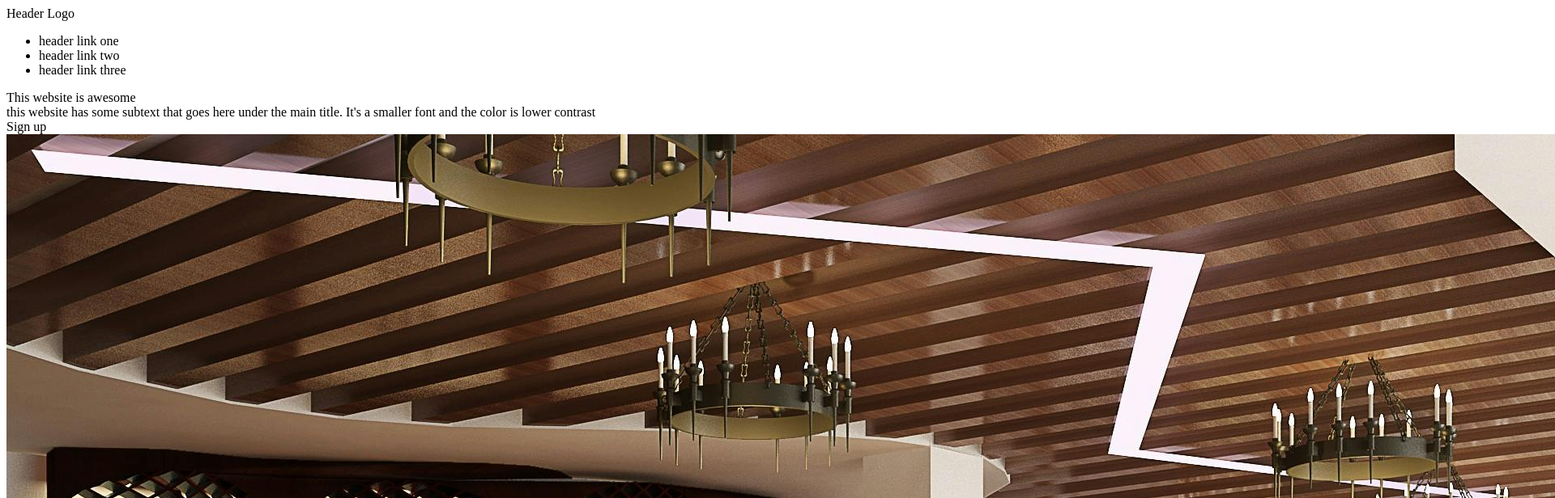
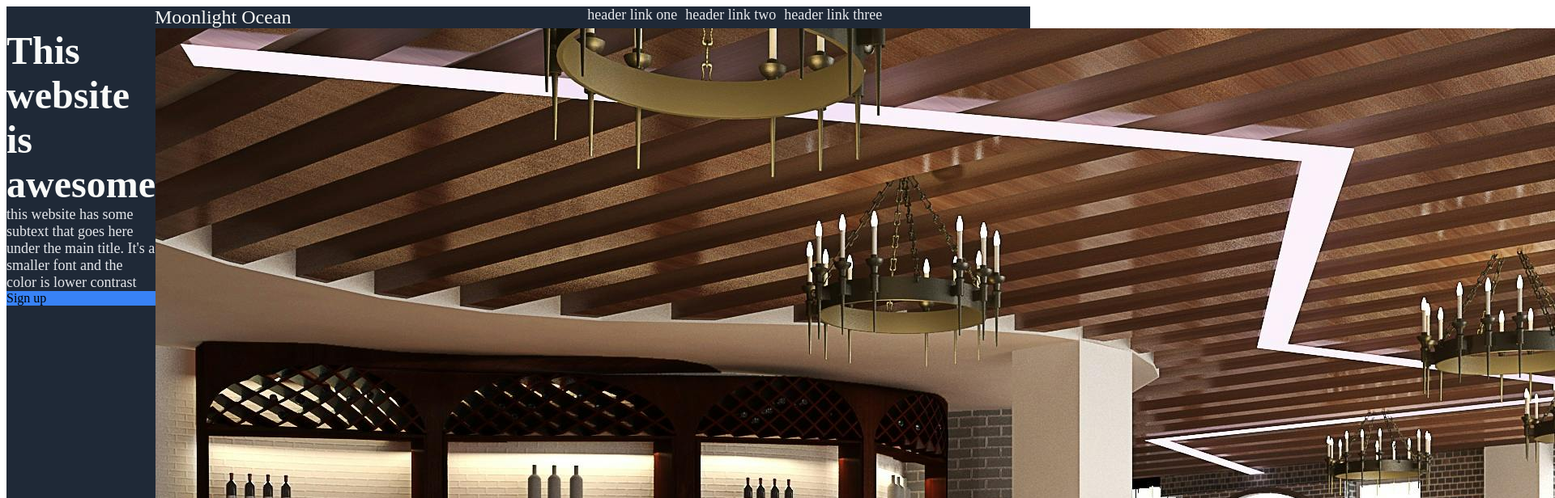
Before and after one commit to Drunkentaco/landing-page, a plain HTML site: page index.html in a window 1280 px wide. Shown: the top 616 px of the page at 81% size, 1920 px wide, since content can reach past the window. Drawn offline with Linux system fonts and the light colour scheme.

Commit message:
added background and text fonts to webpage

```diff
--- a/index.html
+++ b/index.html
@@ -7,31 +7,42 @@
     <link rel="stylesheet" href="styles.css">
 </head>
 <body>
-    <div class="header">
-        <div class="top">
-            <div>Header Logo</div>
+    <div class="hero">
+        <div class="header">
+            <div class="logo">Moonlight Ocean</div>
             <ul>
                 <li>header link one</li>
                 <li>header link two</li>
                 <li>header link three</li>
             </ul>
         </div>
-        <div class="bottom">
-            <div class="info">
-                <div>This website is awesome</div>
-                <div>this website has some subtext that goes here under the main title. It's a smaller font and the color is lower contrast</div>
-                <div>Sign up</div>
+        <div class="main">
+            <div>
+                <div class="text">This website is awesome</div>
+                <div class="second">this website has some subtext that goes here under the main title. It's a smaller font and the color is lower contrast</div>
+                <div class="button">Sign up</div>
             </div>
             <img src="img/restaurant.jpg" alt="a lovely a view of the resturant with blue chairs">
         </div>
     </div>
     <div class="body">
-
+        <div>Some random information.</div>
+        <div class="recipes">
+            <div></div>
+            <div></div>
+            <div></div>
+            <div></div>
+        </div>
+        <div class="quote">
+            <div><em>This is an inspiring quote, or a testimonial form a customer. Maybe it's just filling up space, or maube people will actually read it. Who knows? All I know is that it looks nice</em></div>
+            <div><strong>Thor, God of Thunder</div>
+        </div>
+        <div class="signup">
+            <div>Call to action! it's time!</div>
+            <div>Sign up for our product by clicking that button right over there!</div>
+            <div class="button">Sign up</div>
+        </div>
     </div>
-    <div class="quote">
-
-    </div>
-    <div class="signup"></div>
-    <div class="footer">copyright &#160 The Odin Project 2021</div>
+    <div class="footer">copyright &copy; The Odin Project 2021</div>
 </body>
 </html>
--- a/styles.css
+++ b/styles.css
@@ -0,0 +1,55 @@
+body {
+    display: flex;
+    flex-direction: column;
+}
+
+.hero,
+.footer {
+    background-color: #1f2937;
+}
+
+.text {
+    font-size: 48px;
+    color: #f9faf8;
+    font-weight: 900;
+}
+
+.second,
+ul,
+.footer{
+    font-size: 18px;
+    color: #e5e7eb;
+}
+
+.header {
+    display: flex;
+    justify-content: space-around;
+}
+
+ul {
+    padding: 0;
+    margin: 0;
+    text-decoration: none;
+    list-style-type: none;
+    display: flex;
+    gap: 10px;
+}
+
+.logo {
+    font-size: 24px;
+    color: #f9faf8;
+}
+
+.main{
+    display: flex;
+}
+.quote {
+    background-color: #e5e7eb;
+    font-size: 36px;
+    color: #1f2937;
+}
+
+.signup,
+.button {
+    background-color: #3882f6;
+}
```
